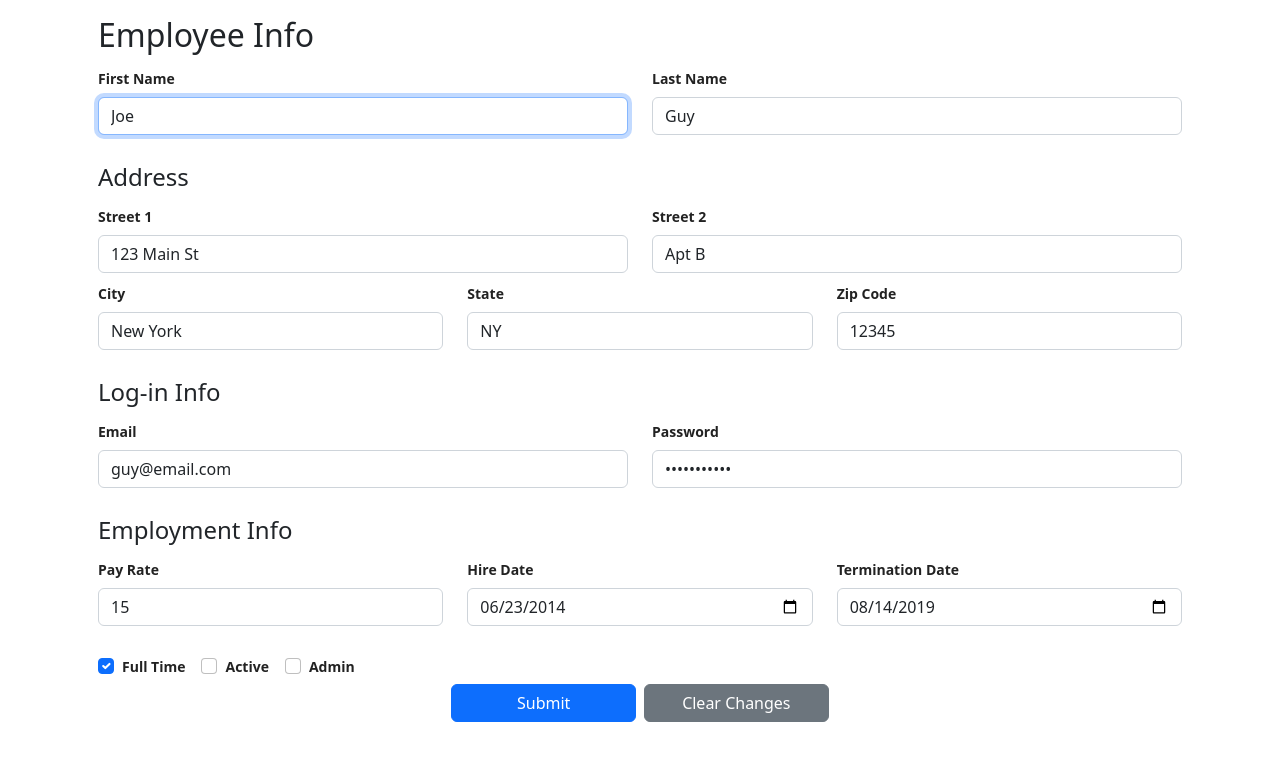
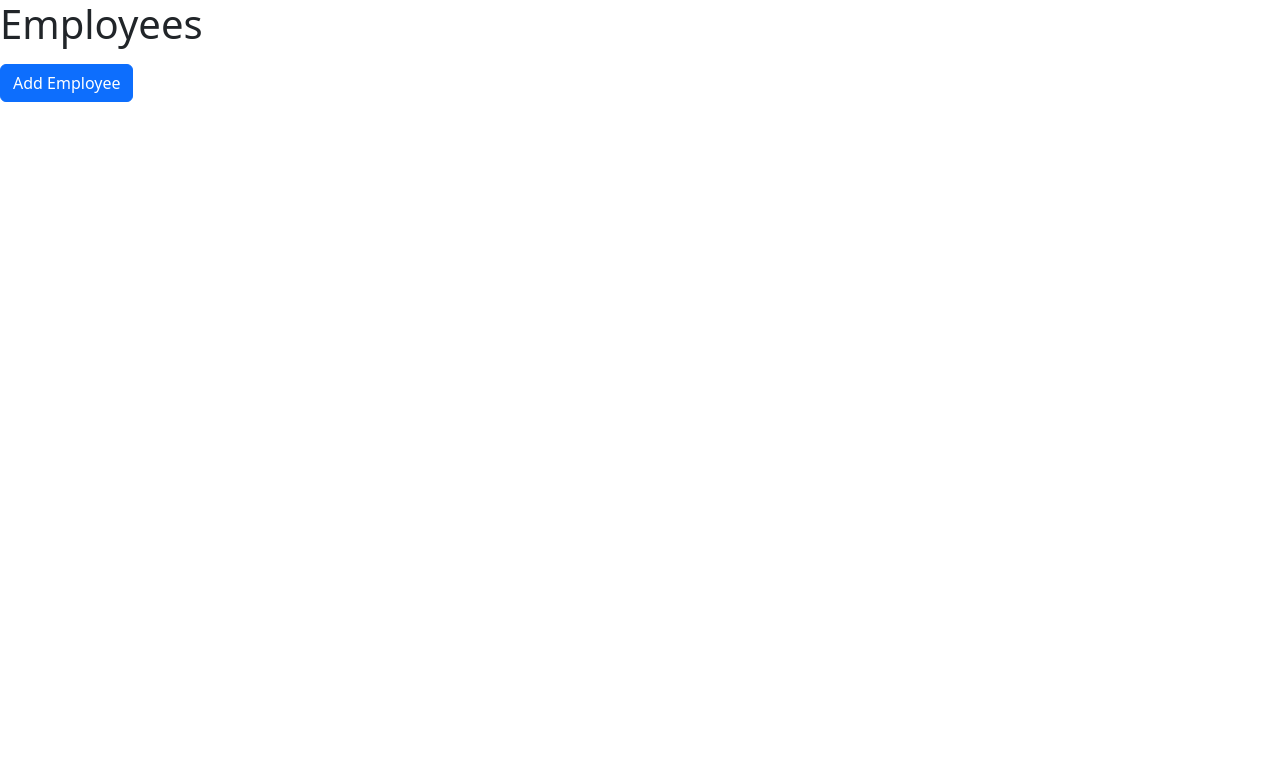
Before and after one commit to cmcnamara15/Schedaddy, a React (Create React App) app in the folder client/: page / in a window 1280 px wide. Shown: the top 760 px of the page. Built offline with nearby package versions, Linux system fonts and the light colour scheme.

Commit message:
modularization of employee forms, starting employee list page

```diff
--- a/client/src/App.js
+++ b/client/src/App.js
@@ -7,10 +7,11 @@ import {
 } from "@apollo/client";
 import { setContext } from "@apollo/client/link/context";
 import Navbar from './components/Navbar';
-import EmployeeForm from './components/forms/EmployeeForm';
 import Loginform from './components/Loginform';
 import "bootstrap/dist/css/bootstrap.min.css"
+import "bootstrap/dist/js/bootstrap.min.js";
 import "./components/Loginform.css";
+import EmployeeList from "./components/EmployeeList";
 
 const httpLink = createHttpLink({
   uri: "/graphql",
@@ -39,9 +40,7 @@ function App() {
       <Router>
           {/* <Navbar /> */}
           {/* <Loginform /> */}
-          <div className="container">
-            <EmployeeForm />
-          </div>
+          <EmployeeList />
       </Router>
     </ApolloProvider>
   );
--- a/client/src/components/EmployeeList.js
+++ b/client/src/components/EmployeeList.js
@@ -1,9 +1,77 @@
-import React from 'react'
+import React, { useState } from 'react';
+import EmployeeForm from './forms/EmployeeForm';
+import Employee from './partials/Employee';
 
 const EmployeeList = () => {
+  const [employees, setEmployees] = useState([
+    {
+      firstName: "Joe",
+      lastName: "",
+      address: {
+        street1: "",
+        street2: "",
+        city: "",
+        state: "",
+        zip: "",
+      },
+      email: "",
+      password: "",
+      hireDate: "",
+      terminationDate: "",
+      payRate: "",
+      fullTime: true,
+      active: true,
+      isAdmin: false
+    }, {
+      firstName: "",
+      lastName: "",
+      address: {
+        street1: "",
+        street2: "",
+        city: "",
+        state: "",
+        zip: "",
+      },
+      email: "",
+      password: "",
+      hireDate: "",
+      terminationDate: "",
+      payRate: "",
+      fullTime: true,
+      active: true,
+      isAdmin: false
+    }, {
+      firstName: "",
+      lastName: "",
+      address: {
+        street1: "",
+        street2: "",
+        city: "",
+        state: "",
+        zip: "",
+      },
+      email: "",
+      password: "",
+      hireDate: "",
+      terminationDate: "",
+      payRate: "",
+      fullTime: true,
+      active: true,
+      isAdmin: false
+    }
+  ]);
+
   return (
     <div>
+      <h1>Employees</h1>
+      <ul>
+        {employees.map((em) => {
+          <Employee
 
+          />
+        })}
+      </ul>
+      <EmployeeForm />
     </div>
   )
 }
--- a/client/src/components/forms/EmployeeForm.js
+++ b/client/src/components/forms/EmployeeForm.js
@@ -2,24 +2,12 @@ import React, { useEffect, useState } from 'react';
 
 import States from '../partials/States';
 import Checkbox from '../partials/Checkbox';
+import FormInput from '../partials/FormInput';
+import EmptyUser from '../partials/EmptyUser';
+import DummyUser from '../partials/DummyUser';
 
 const EmployeeForm = ({ u }) => {
   const [user, setUser] = useState(u);
-  // const [firstName, setFirstName] = useState(user.firstName);
-  // const [lastName, setLastName] = useState(user.lastName);
-  // const [street1, setStreet1] = useState(user.street1);
-  // const [street2, setStreet2] = useState(user.street2);
-  // const [city, setCity] = useState(user.city);
-  // const [state, setState] = useState(user.state);
-  // const [zip, setZip] = useState(user.zip);
-  // const [email, setEmail] = useState(user.email);
-  // const [password, setPassword] = useState(user.password);
-  // const [hireDate, setHireDate] = useState(user.hireDate);
-  // const [terminationDate, setTerminationDate] = useState(user.terminationDate);
-  // const [payRate, setPayRate] = useState(user.payRate);
-  // const [fullTime, setFullTime] = useState(user.fullTime);
-  // const [active, setActive] = useState(user.active);
-  // const [isAdmin, setIsAdmin] = useState(user.isAdmin);
 
   const handleCheck = (key, value) => {
     setUser({...user, [key]: value});
@@ -27,28 +15,30 @@ const EmployeeForm = ({ u }) => {
 
   const handleAddressChange = (e) => {
     e.preventDefault();
-
     const { name, value } = e.target;
     setUser({...user, ['address']: {...user.address, [name]: value}});
   };
 
   const handleInputChange = (e) => {
     e.preventDefault();
-
     const { name, value } = e.target;
     setUser({...user, [name]: value});
   };
 
   const handleFormReset = (e) => {
     e.preventDefault();
+    setUser(u);
+  }
 
-    setUser(u);
+  const handleFormClear = (e) => {
+    e.preventDefault();
+    setUser(EmptyUser);
   }
 
   const handleFormSubmit = (e) => {
     e.preventDefault();
-
     alert(`New Employee ${user.firstName} ${user.lastName} added!`);
+    setUser(EmptyUser);
   };
 
   useEffect(() => {
@@ -57,71 +47,68 @@ const EmployeeForm = ({ u }) => {
   }, [user])
 
   return (
+    <>
+      <button type='button' className='btn btn-primary' data-bs-toggle='modal' data-bs-target='#addEmployeeForm'>
+        Add Employee
+      </button>
+
+      <div className="modal fade" id='addEmployeeForm' tabindex='-1' aria-labelledby="addEmployeeFormLabel" aria-hidden="true">
+        <div className="modal-dialog modal-lg">
+          <div className="modal-content">
+            <div className="modal-header">
+              <h2 className="modal-title" id="addEmployeeFormLabel">Employee Info</h2>
+              <button type="button" className="btn-close" data-bs-dismiss="modal" aria-label="close"></button>
+            </div>
             <form className='m-3'>
-      <h2>Employee Info</h2>
+              <div className="modal-body">
+                <div className="container-fluid">
                   <div className="row">
-        <div className="col-lg-6 my-1">
-          <label className='form-label'>First Name</label>
-          <input
-            className='form-control'
+                    <FormInput
+                      type="text"
+                      title="First Name"
+                      name="firstName"
                       value={user.firstName}
-            name="firstName"
                       onChange={handleInputChange}
+                      numInRow={2}
+                    />
+                    <FormInput
                       type="text"
-            placeholder="First Name"
-            autoFocus={true}
+                      title="Last Name"
+                      name="lastName"
+                      value={user.lastName}
+                      onChange={handleInputChange}
+                      numInRow={2}
                     />
-        </div>
-        <div className="col-lg-6 my-1">
-          <label className='form-label'>Last Name</label>
-          <input
-            className='form-control'
-            value={user.lastName}
-            name="lastName"
-            onChange={handleInputChange}
-            type="text"
-            placeholder="Last Name"
-          />
-        </div>
                   </div>
                   <br />
                   <h4>Address</h4>
                   <div className="row">
-        <div className="col-lg-6 my-1">
-          <label className='form-label'>Street 1</label>
-          <input
-            className='form-control'
+                    <FormInput
+                      type="text"
+                      title="Street 1"
+                      name="street1"
                       value={user.address.street1}
-            name="street1"
                       onChange={handleAddressChange}
-            type="street1"
-            placeholder="Street 1"
+                      numInRow={2}
+                    />
+                    <FormInput
+                      type="text"
+                      title="Street 2"
+                      name="street2"
+                      value={user.address.street2}
+                      onChange={handleAddressChange}
+                      numInRow={2}
                     />
                   </div>
-        <div className="col-lg-6 my-1">
-          <label className='form-label'>Street 2</label>
-          <input
-            className='form-control'
-            value={user.address.street2}
-            name="street2"
+                  <div className="row">
+                    <FormInput
+                      type="text"
+                      title="City"
+                      name="city"
+                      value={user.address.city}
                       onChange={handleAddressChange}
-            type="text"
-            placeholder="Street 2 (optional)"
+                      numInRow={3}
                     />
-        </div>
-      </div>
-      <div className="row">
-        <div className="col-lg-4 my-1">
-        <label className='form-label'>City</label>
-          <input
-            className='form-control'
-            value={user.address.city}
-            name="city"
-            onChange={handleAddressChange}
-            type="text"
-            placeholder="City"
-          />
-        </div>
                     <div className="col-lg-4 my-1">
                       <label className='form-label'>State</label>
                       <select
@@ -133,80 +120,62 @@ const EmployeeForm = ({ u }) => {
                         <States />
                       </select>
                     </div>
-        <div className="col-lg-4 my-1">
-          <label className='form-label'>Zip Code</label>
-          <input
-            className='form-control'
+                    <FormInput
+                      type="number"
+                      title="Zip Code"
+                      name="zip"
                       value={user.address.zip}
-            name="zip"
                       onChange={handleAddressChange}
-            type="number"
-            placeholder="Zip Code"
+                      numInRow={3}
                     />
-        </div>
                   </div>
                   <br />
                   <h4>Log-in Info</h4>
                   <div className="row">
-        <div className="col-lg-6 my-1">
-          <label className='form-label'>Email</label>
-          <input
-            className='form-control'
+                    <FormInput
+                      type="email"
+                      title="Email"
+                      name="email"
                       value={user.email}
-            name="email"
                       onChange={handleInputChange}
-            type="email"
-            placeholder="Email"
+                      numInRow={2}
                     />
-        </div>
-        <div className="col-lg-6 my-1">
-          <label className='form-label'>Password</label>
-          <input
-            className='form-control'
+                    <FormInput
+                      type="password"
+                      title="Password"
+                      name="password"
                       value={user.password}
-            name="password"
                       onChange={handleInputChange}
-            type="password"
-            placeholder="Password"
+                      numInRow={2}
                     />
-        </div>
                   </div>
                   <br />
                   <h4>Employment Info</h4>
                   <div className="row">
-        <div className="col-lg-4 my-1">
-          <label className='form-label'>Pay Rate</label>
-          <input
-            className='form-control'
+                    <FormInput
+                      type="number"
+                      title="Pay Rate"
+                      name="payRate"
                       value={user.payRate}
-            name="payRate"
                       onChange={handleInputChange}
-            type="number"
-            placeholder="Pay Rate"
+                      numInRow={3}
                     />
-        </div>
-        <div className="col-lg-4 my-1">
-          <label className='form-label'>Hire Date</label>
-          <input
-            className='form-control'
+                    <FormInput
+                      type="date"
+                      title="Hire Date"
+                      name="hireDate"
                       value={user.hireDate}
-            name="hireDate"
                       onChange={handleInputChange}
+                      numInRow={3}
+                    />
+                    <FormInput
                       type="date"
-            placeholder="Hire Date"
+                      title="Termination Date"
+                      name="terminationDate"
+                      value={user.terminationDate}
+                      onChange={handleInputChange}
+                      numInRow={3}
                     />
-        </div>
-        <div className="col-lg-4 my-1">
-          <label className='form-label'>Termination Date</label>
-          <input
-            className='form-control'
-            value={user.terminationDate}
-            name="terminationDate"
-            onChange={handleInputChange}
-            type="date"
-            placeholder="Termination Date"
-          />
-        </div>
                   </div>
                   <br />
                   <Checkbox
@@ -227,36 +196,24 @@ const EmployeeForm = ({ u }) => {
                     value={user.isAdmin}
                     onChange={() => handleCheck('isAdmin', !user.isAdmin)}
                   />
-      <br />
-      <div className="row justify-content-center">
-        <input className="btn btn-primary m-1 col-2" type="submit" value="Submit" />
-        <input className="btn btn-secondary m-1 col-2" type="button" value="Clear Changes" onClick={handleFormReset} />
+                </div>
+              </div>
+              <div className="modal-footer">
+                <input className="btn btn-primary m-1 col-2" type="button" value="Submit" onClick={handleFormSubmit}/>
+                <input className="btn btn-secondary m-1 col-2" type="button" value="Clear" onClick={handleFormClear} />
+                <input className="btn btn-secondary m-1 col-2" type="button" value="Reset" onClick={handleFormReset} />
+              </div>
+            </form>
+          </div>
         </div>
 
-    </form>
+      </div>
+    </>
   )
 }
 
 EmployeeForm.defaultProps = {
-  u: {
-    firstName: "Joe",
-    lastName: "Guy",
-    address: {
-      street1: "123 Main St",
-      street2: "Apt B",
-      city: "New York",
-      state: "NY",
-      zip: "12345",
-    },
-    email: "guy@email.com",
-    password: "password123",
-    hireDate: "2014-06-23",
-    terminationDate: "2019-08-14",
-    payRate: "15",
-    fullTime: true,
-    active: false,
-    isAdmin: false
-  }
+  u: DummyUser
 }
 
 export default EmployeeForm
--- /dev/null
+++ b/client/src/components/partials/DummyUser.js
@@ -0,0 +1,23 @@
+import React from 'react';
+
+const DummyUser = {
+  firstName: "Joe",
+  lastName: "Guy",
+  address: {
+    street1: "123 Main St",
+    street2: "Apt B",
+    city: "New York",
+    state: "NY",
+    zip: "12345",
+  },
+  email: "guy@email.com",
+  password: "password123",
+  hireDate: "2014-06-23",
+  terminationDate: "2019-08-14",
+  payRate: "15",
+  fullTime: true,
+  active: false,
+  isAdmin: false
+};
+
+export default DummyUser;
--- /dev/null
+++ b/client/src/components/partials/EmptyUser.js
@@ -0,0 +1,23 @@
+import React from 'react';
+
+const EmptyUser = {
+  firstName: "",
+  lastName: "",
+  address: {
+    street1: "",
+    street2: "",
+    city: "",
+    state: "",
+    zip: "",
+  },
+  email: "",
+  password: "",
+  hireDate: "",
+  terminationDate: "",
+  payRate: "",
+  fullTime: true,
+  active: true,
+  isAdmin: false
+};
+
+export default EmptyUser;
--- /dev/null
+++ b/client/src/components/partials/FormInput.js
@@ -0,0 +1,19 @@
+import React from 'react'
+
+const FormInput = ({ type, title, name, value, onChange, numInRow }) => {
+  return (
+    <div className={`col-lg-${12/numInRow} my-1`}>
+      <label className='form-label'>{title}</label>
+      <input
+        className='form-control'
+        value={value}
+        name={name}
+        onChange={onChange}
+        type={type}
+        placeholder={title}
+      />
+    </div>
+  )
+}
+
+export default FormInput
```
Also changed, not shown: client/src/components/partials/Employee.js (renamed from client/src/components/Employee.js). Lines whose indentation alone changed are shown as unchanged.
